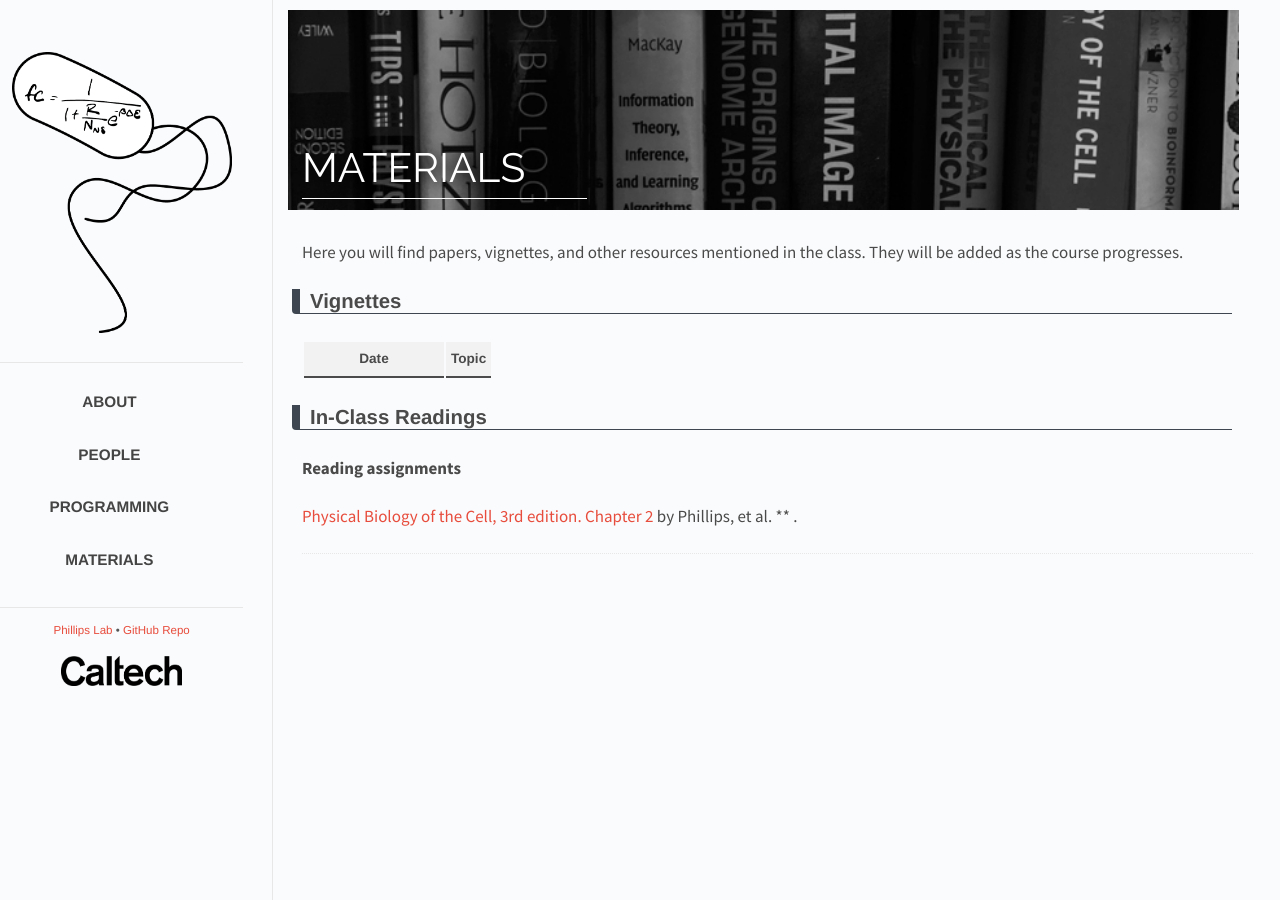
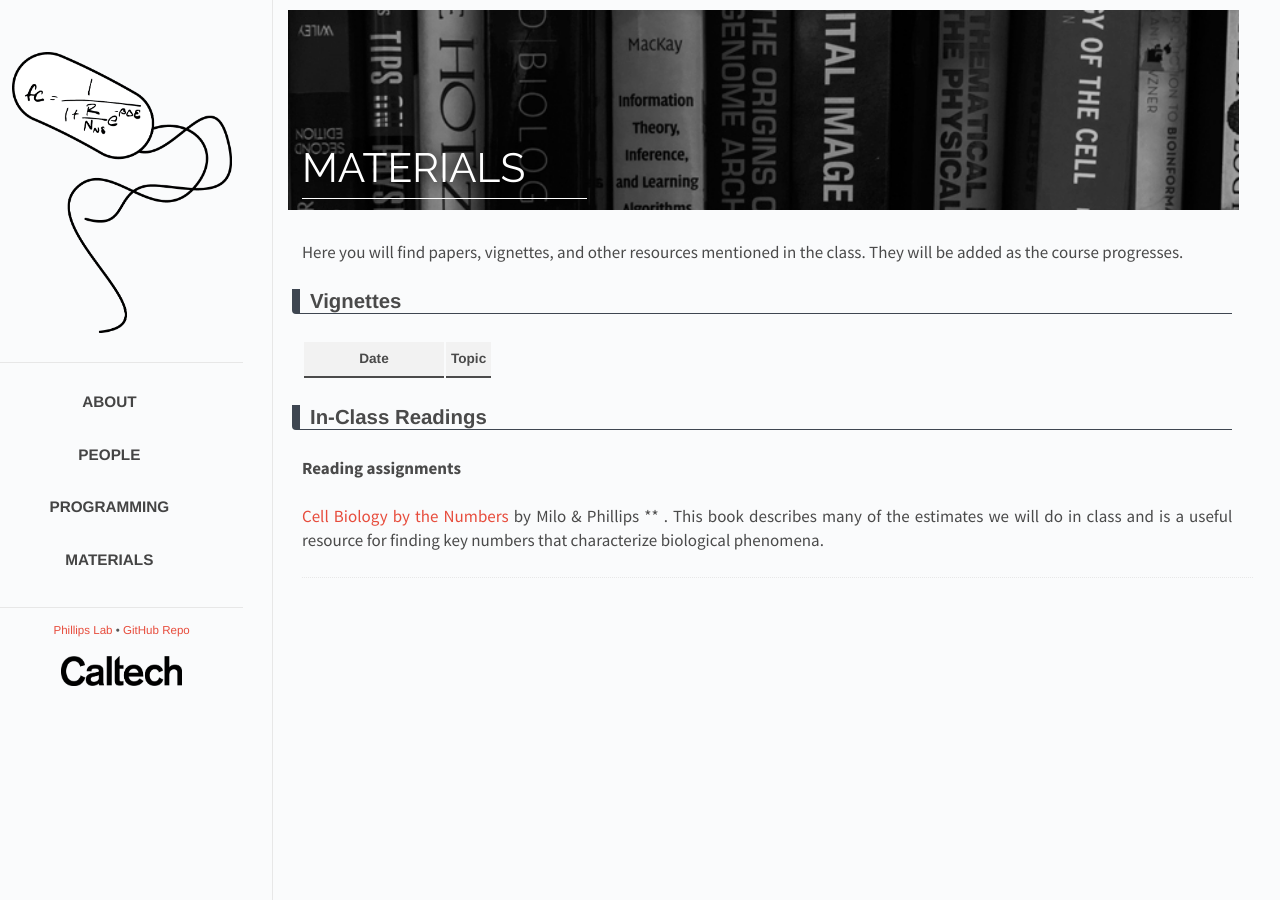
Before and after one commit to RPGroup-PBoC/pboc22_heidelberg, a Jekyll site: the page built from _posts/2022-01-28-materials.md, in a window 1280 px wide. Built offline with Jekyll 4.4.1, drawn with Linux system fonts in a browser that asks for light colours.

Commit message:
added cell biology by the numbers

```diff
--- a/_data/papers.yaml
+++ b/_data/papers.yaml
@@ -1,7 +1,8 @@
 Reading assignments:
- - title: "Physical Biology of the Cell, 3rd edition. Chapter 2"
-   author: "Phillips, et al."
-   link: "http://www.rpdata.caltech.edu/courses/course_papers/protected/PBoC3_Chapter_2.pdf"
+ - title: "Cell Biology by the Numbers"
+   author: "Milo & Phillips"
+   description: This book describes many of the estimates we will do in class and is a useful resource for finding key numbers that characterize biological phenomena.
+   link: "http://book.bionumbers.org"
 
 # Day 1 (September 9th):
 #   - title: "The biomass distribution on Earth"
```
